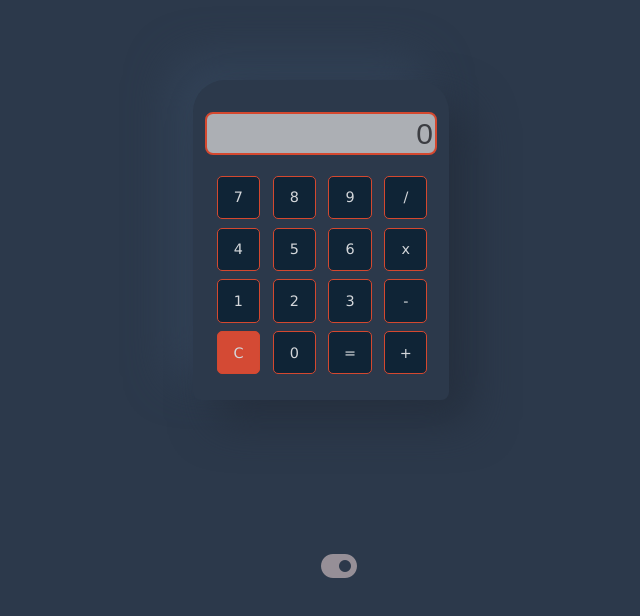
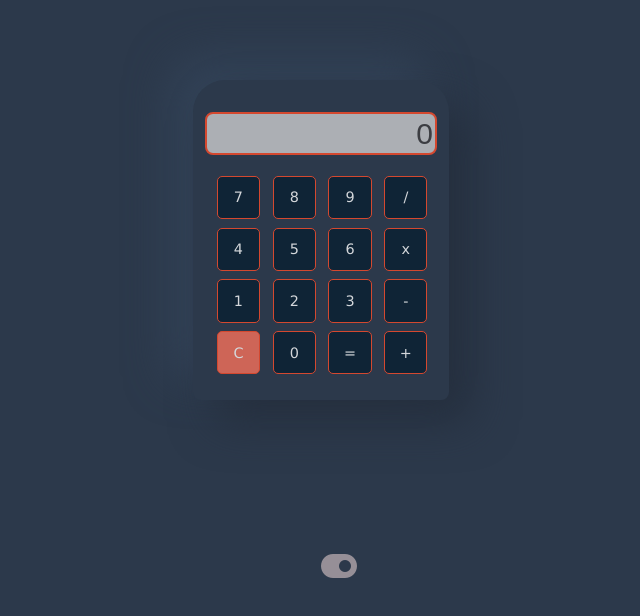
Before and after one commit to fktpolice/fktpolice.github.io, a plain HTML site: page calculadora/index.html in a window 1280 px wide. In both pictures the pointer is over the button 557 px from the left and 352 px from the top of the page. Shown: the whole page, without its empty margins (319-959 px from the left). Drawn offline with Linux system fonts and the light colour scheme.

Commit message:
Update styles.css

```diff
--- a/calculadora/styles.css
+++ b/calculadora/styles.css
@@ -118,7 +118,7 @@ background-color: #FF4C29;
 }
 
 .cero:hover{
-    background-color: tomato;
+    background-color: rgb(247, 113, 90);
 }
 
 
@@ -127,7 +127,7 @@ background-color: #FF4C29;
     background-color: #fa7357;
     }
 
-    .cero:hover{
+  .daymode .cero:hover{
         background-color: rgb(255, 79, 47);
     }
 
```
